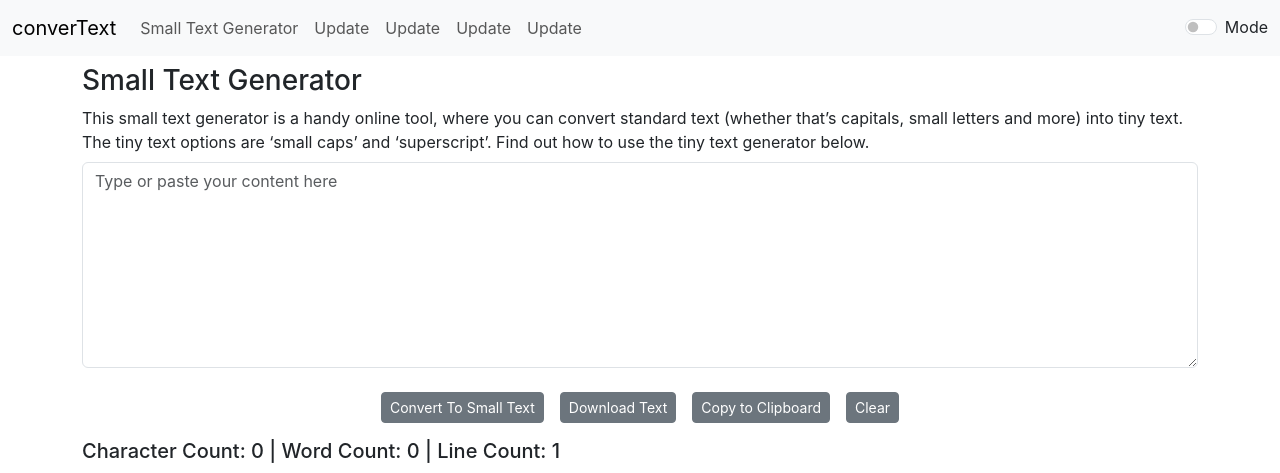
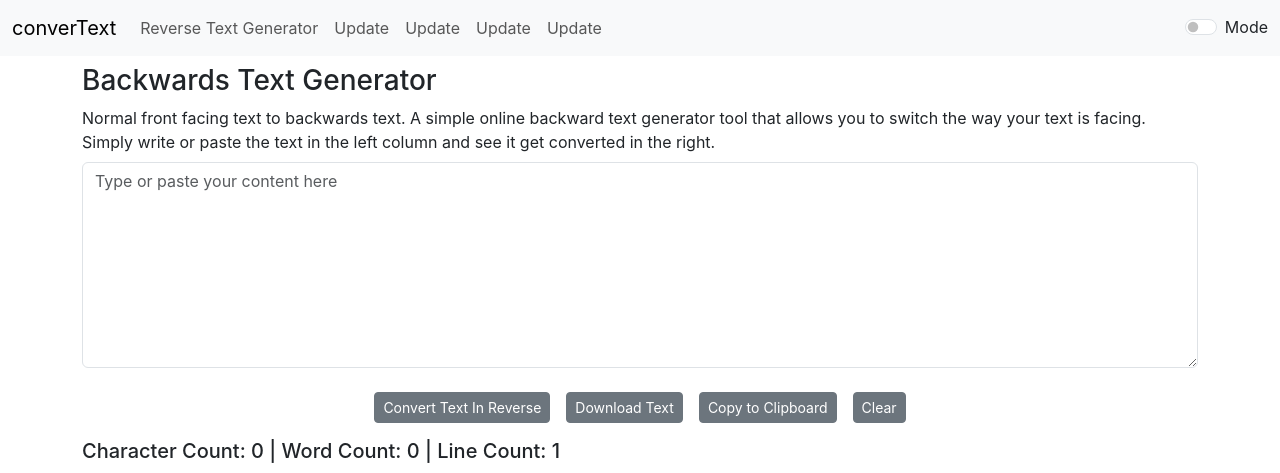
Before and after one commit to sahil0286/convertext, a React (Create React App) app: page /smalltextgenerator in a window 1280 px wide. Shown: the top 473 px of the page. Built offline with nearby package versions, Linux system fonts and the light colour scheme.

Commit message:
reverse add

```diff
--- a/src/App.js
+++ b/src/App.js
@@ -3,13 +3,13 @@ import './App.css';
 import Ad1 from './components/Ad1';
 import Footer from './components/Footer';
 import Inputarea from './components/Inputarea';
-import Inputbox from './components/Inputbox';
+import Reverse from './components/Reverse';
 import Navbar from './components/Navbar';
 
 function App() {
   return (
     <>
-        <Navbar title="converText" sbTitle1="Small Text Generator"/>
+        <Navbar title="converText" sbTitle1="Reverse Text Generator"/>
         <Routes>
           <Route path='/' element=
           {
@@ -22,7 +22,7 @@ function App() {
           <Route path='/smalltextgenerator' element=
           {
             <div>
-              <Inputbox inpHeading="Small Text Generator" inpSubHeading="This small text generator is a handy online tool, where you can convert standard text (whether that’s capitals, small letters and more) into tiny text. The tiny text options are ‘small caps’ and ‘superscript’. Find out how to use the tiny text generator below." btName="Convert To Small Text"/>
+              <Reverse inpHeading="Backwards Text Generator" inpSubHeading="Normal front facing text to backwards text. A simple online backward text generator tool that allows you to switch the way your text is facing. Simply write or paste the text in the left column and see it get converted in the right." btName="Convert Text In Reverse" />
               <Ad1 ad1="https://global-uploads.webflow.com/5f6cc9cd16d59d990c8fca33/61d30ac833d72078f141fb47_team-seas-raised-30-million-come-back.jpg" ad2="https://u4d2z7k9.rocketcdn.me/wp-content/uploads/2022/01/rsz_191026-theoceancleanup_malaysia-1099294.jpg"/>
               <Footer/>
             </div>
--- a/src/components/Inputbox.js
+++ b/src/components/Reverse.js
@@ -1,6 +1,6 @@
 import React ,{useState} from 'react'
 
-export default function Inputarea(props) {
+export default function Reverse(props) {
   const [text, setText] = useState("")
 
   const textBox=(event)=>
@@ -10,7 +10,7 @@ export default function Inputarea(props) {
 
   const upperTxt=()=>
   {
-    setText(text.toUpperCase())
+    setText(text.split('').reverse().join(''))
   }
 
   const clrText=()=> {
@@ -57,7 +57,7 @@ export default function Inputarea(props) {
   )
 }
 
-Inputarea.defaultProps = {
+Reverse.defaultProps = {
     inpHeading:"Update Input area Heading",
     inpSubHeading:"Update Input area Sub-Heading",
     btName:"Update Button Name",
```
